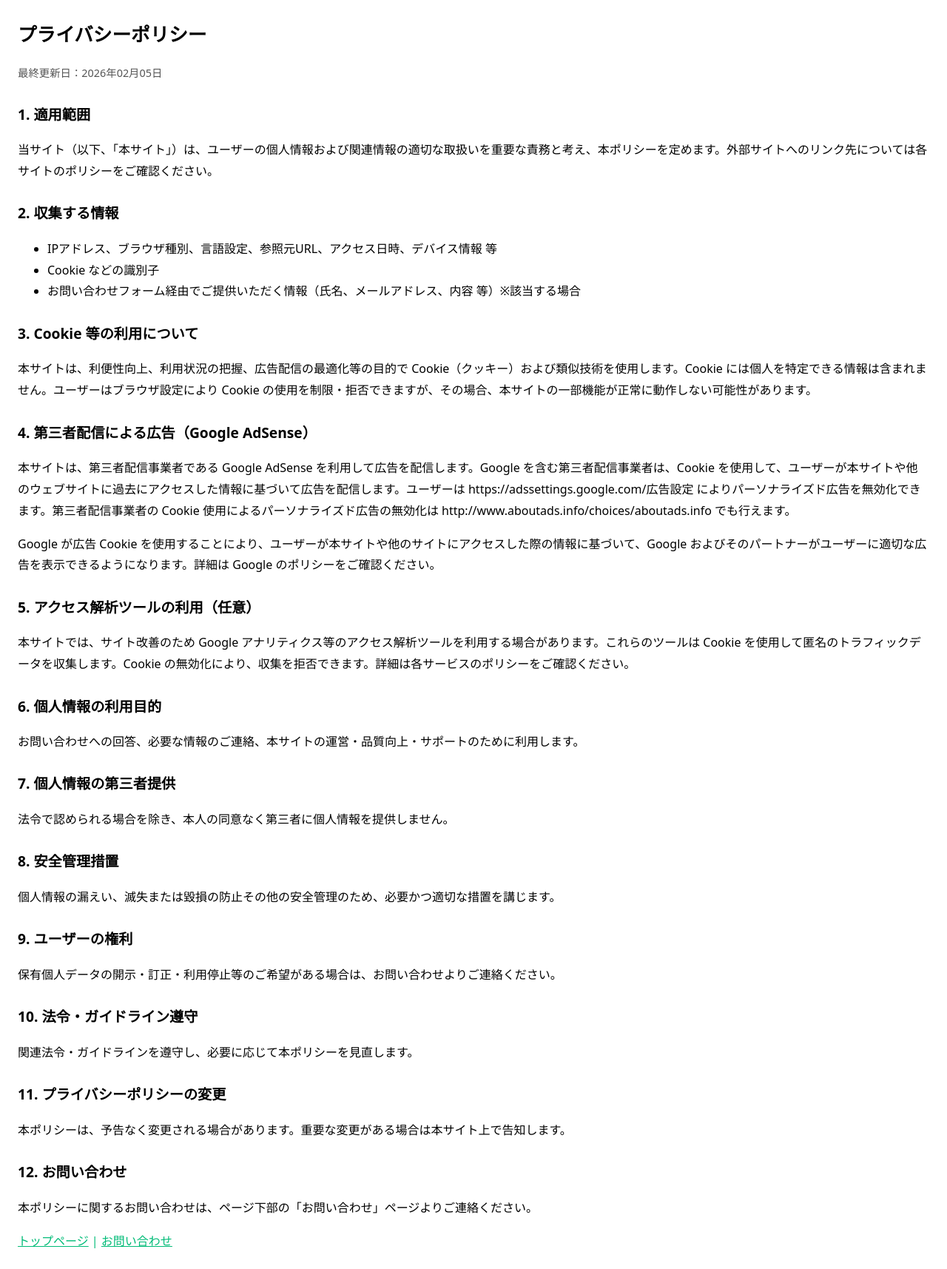
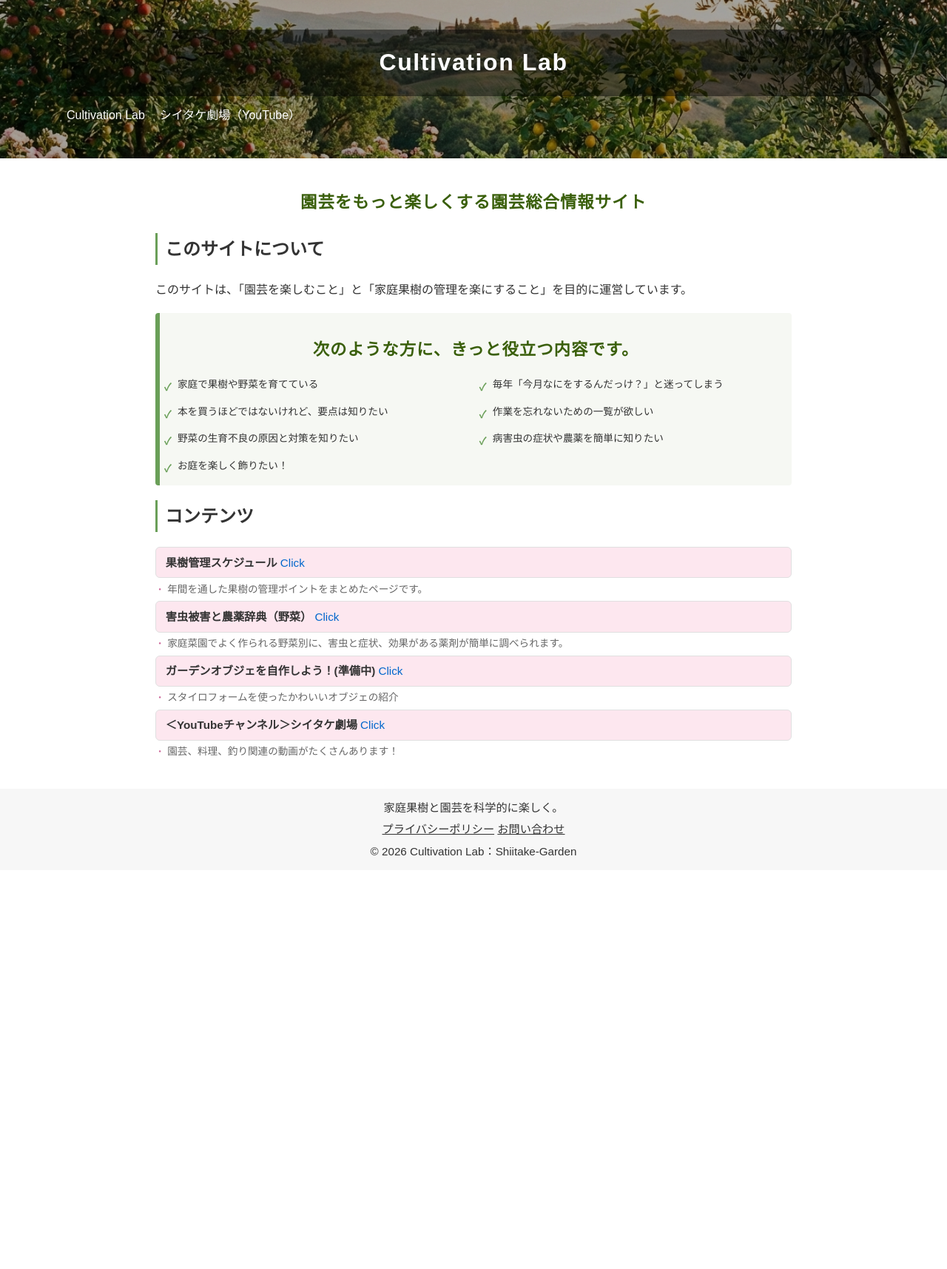
Before and after one commit to shiitake-garden/shiitake-garden.github.io, a Jekyll site: the page built from profile.html, in a window 1280 px wide. Shown: the whole page at 74% size. Built offline with Jekyll 4.4.1, drawn with Linux system fonts in a browser that asks for light colours; after the commit the page ends 1176 px from its top, so only the background shows below that.

Commit message:
Add files via upload

```diff
--- a/profile.html
+++ b/profile.html
@@ -1,70 +1,42 @@
-<!DOCTYPE html>
-<html lang="ja">
-<head>
-  <meta charset="utf-8">
-  <title>プライバシーポリシー</title>
-  <meta name="viewport" content="width=device-width,initial-scale=1">
-  <meta name="robots" content="noindex"> <!-- 審査前はindexしてOK。必要なら外す -->
-  <style>
-    body{font-family:system-ui,-apple-system,Segoe UI,Roboto,"Hiragino Kaku Gothic ProN","Noto Sans JP",sans-serif;line-height:1.8;margin:24px;}
-    h1{font-size:1.6rem;margin:.2rem 0 1rem}
-    h2{font-size:1.2rem;margin:1.6rem 0 .4rem}
-    a{color:#0b7;word-break:break-all}
-    .small{font-size:.9rem;color:#555}
-  </style>
-</head>
-<body>
-  <h1>プライバシーポリシー</h1>
-  <p class="small">最終更新日：2026年02月05日</p>
+---
+layout: default
+title: 園芸データ検索
+---
 
-  <h2>1. 適用範囲</h2>
-  <p>当サイト（以下、「本サイト」）は、ユーザーの個人情報および関連情報の適切な取扱いを重要な責務と考え、本ポリシーを定めます。外部サイトへのリンク先については各サイトのポリシーをご確認ください。</p>
 
-  <h2>2. 収集する情報</h2>
+<section>
+<h1>園芸をもっと楽しくする園芸総合情報サイト</h1>
+</section>
+
+<section>
+  <h2>このサイトについて</h2>
+  <p>このサイトは、「園芸を楽しむこと」と「家庭果樹の管理を楽にすること」を目的に運営しています。</p>
+</section>
+
+<section class="for-you">
+  <h3>次のような方に、きっと役立つ内容です。</h3>
   <ul>
-    <li>IPアドレス、ブラウザ種別、言語設定、参照元URL、アクセス日時、デバイス情報 等</li>
-    <li>Cookie などの識別子</li>
-    <li>お問い合わせフォーム経由でご提供いただく情報（氏名、メールアドレス、内容 等）※該当する場合</li>
+    <li>家庭で果樹や野菜を育てている</li>
+    <li>毎年「今月なにをするんだっけ？」と迷ってしまう</li>
+    <li>本を買うほどではないけれど、要点は知りたい</li>
+    <li>作業を忘れないための一覧が欲しい</li>
+    <li>野菜の生育不良の原因と対策を知りたい</li>
+    <li>病害虫の症状や農薬を簡単に知りたい</li>
+    <li>お庭を楽しく飾りたい！</li>
+  </ul>
+</section>
+
+<section>
+  <h2>コンテンツ</h2>
+  <ul class="content-list">
+    <li><a href="/plant-care"><strong>果樹管理スケジュール </strong><span>Click</span></a></li>
+    <p class="item-desc">年間を通した果樹の管理ポイントをまとめたページです。</p>
+    <li><a href="./pest.html"><strong>害虫被害と農薬辞典（野菜） </strong><span>Click</span></a></li>
+    <p class="item-desc">家庭菜園でよく作られる野菜別に、害虫と症状、効果がある薬剤が簡単に調べられます。</p>
+    <li><a href="/plant-care"><strong>ガーデンオブジェを自作しよう！(準備中) </strong><span>Click</span></a></li>
+    <p class="item-desc">スタイロフォームを使ったかわいいオブジェの紹介</p>
+    <li><a href="https://www.youtube.com/channel/UCrtw70zncgFarJrSXo7ztjg"><strong>＜YouTubeチャンネル＞シイタケ劇場 </strong><span>Click</span></a></li>
+    <p class="item-desc">園芸、料理、釣り関連の動画がたくさんあります！</p>
   </ul>
 
-  <h2>3. Cookie 等の利用について</h2>
-  <p>本サイトは、利便性向上、利用状況の把握、広告配信の最適化等の目的で Cookie（クッキー）および類似技術を使用します。Cookie には個人を特定できる情報は含まれません。ユーザーはブラウザ設定により Cookie の使用を制限・拒否できますが、その場合、本サイトの一部機能が正常に動作しない可能性があります。</p>
-
-  <h2>4. 第三者配信による広告（Google AdSense）</h2>
-  <p>本サイトは、第三者配信事業者である Google AdSense を利用して広告を配信します。Google を含む第三者配信事業者は、Cookie を使用して、ユーザーが本サイトや他のウェブサイトに過去にアクセスした情報に基づいて広告を配信します。ユーザーは https://adssettings.google.com/広告設定</a> によりパーソナライズド広告を無効化できます。第三者配信事業者の Cookie 使用によるパーソナライズド広告の無効化は http://www.aboutads.info/choices/aboutads.info</a> でも行えます。</p>
-  <p>Google が広告 Cookie を使用することにより、ユーザーが本サイトや他のサイトにアクセスした際の情報に基づいて、Google およびそのパートナーがユーザーに適切な広告を表示できるようになります。詳細は Google のポリシーをご確認ください。</p>
-
-  <!-- アクセス解析を使う場合だけ残す -->
-  <h2>5. アクセス解析ツールの利用（任意）</h2>
-  <p>本サイトでは、サイト改善のため Google アナリティクス等のアクセス解析ツールを利用する場合があります。これらのツールは Cookie を使用して匿名のトラフィックデータを収集します。Cookie の無効化により、収集を拒否できます。詳細は各サービスのポリシーをご確認ください。</p>
-
-  <h2>6. 個人情報の利用目的</h2>
-  <p>お問い合わせへの回答、必要な情報のご連絡、本サイトの運営・品質向上・サポートのために利用します。</p>
-
-  <h2>7. 個人情報の第三者提供</h2>
-  <p>法令で認められる場合を除き、本人の同意なく第三者に個人情報を提供しません。</p>
-
-  <h2>8. 安全管理措置</h2>
-  <p>個人情報の漏えい、滅失または毀損の防止その他の安全管理のため、必要かつ適切な措置を講じます。</p>
-
-  <h2>9. ユーザーの権利</h2>
-  <p>保有個人データの開示・訂正・利用停止等のご希望がある場合は、お問い合わせよりご連絡ください。</p>
-
-  <h2>10. 法令・ガイドライン遵守</h2>
-  <p>関連法令・ガイドラインを遵守し、必要に応じて本ポリシーを見直します。</p>
-
-  <h2>11. プライバシーポリシーの変更</h2>
-  <p>本ポリシーは、予告なく変更される場合があります。重要な変更がある場合は本サイト上で告知します。</p>
-
-  <h2>12. お問い合わせ</h2>
-
-  <p>本ポリシーに関するお問い合わせは、ページ下部の「お問い合わせ」ページよりご連絡ください。</p>
-  <footer>
-  <p>
-    <a href="https://shiitake-garden.github.io/">トップページ</a>  <a>|</a>
-    <a href="https://forms.gle/8Ut9x7TbrVsCaYp38">お問い合わせ</a>
-  </p>
-</footer>
-
-</body>
-</html>
+</section>
```
